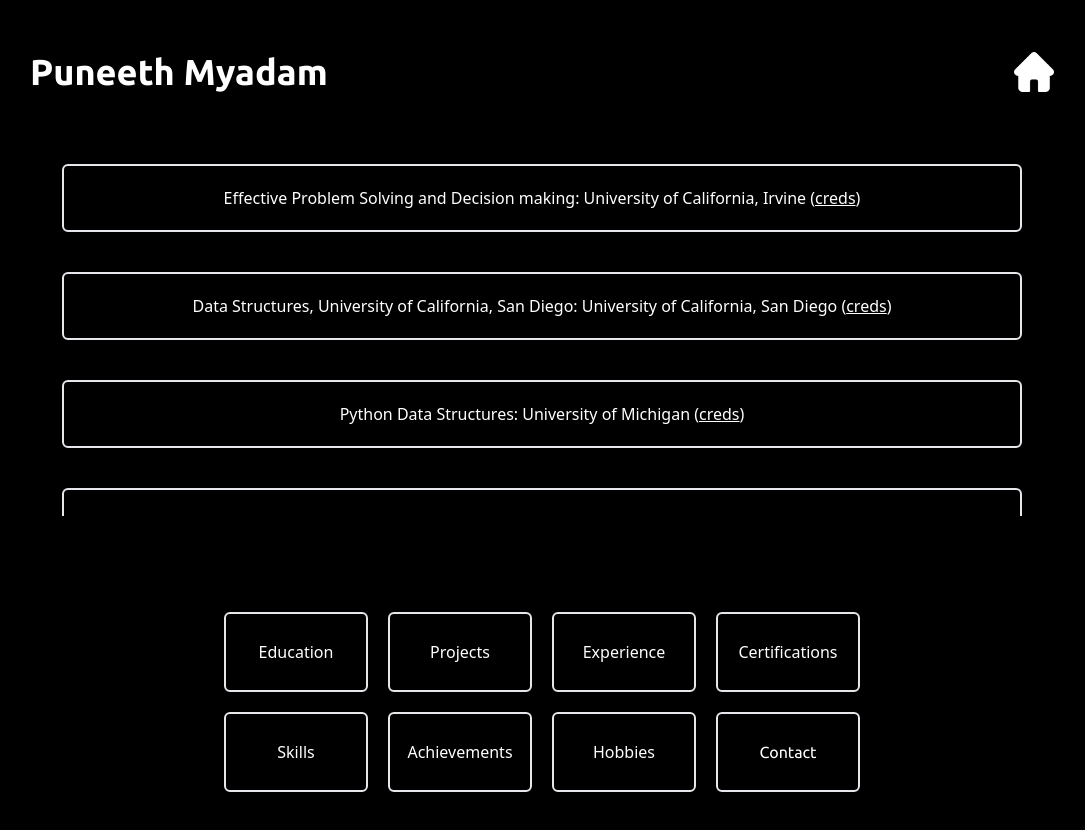
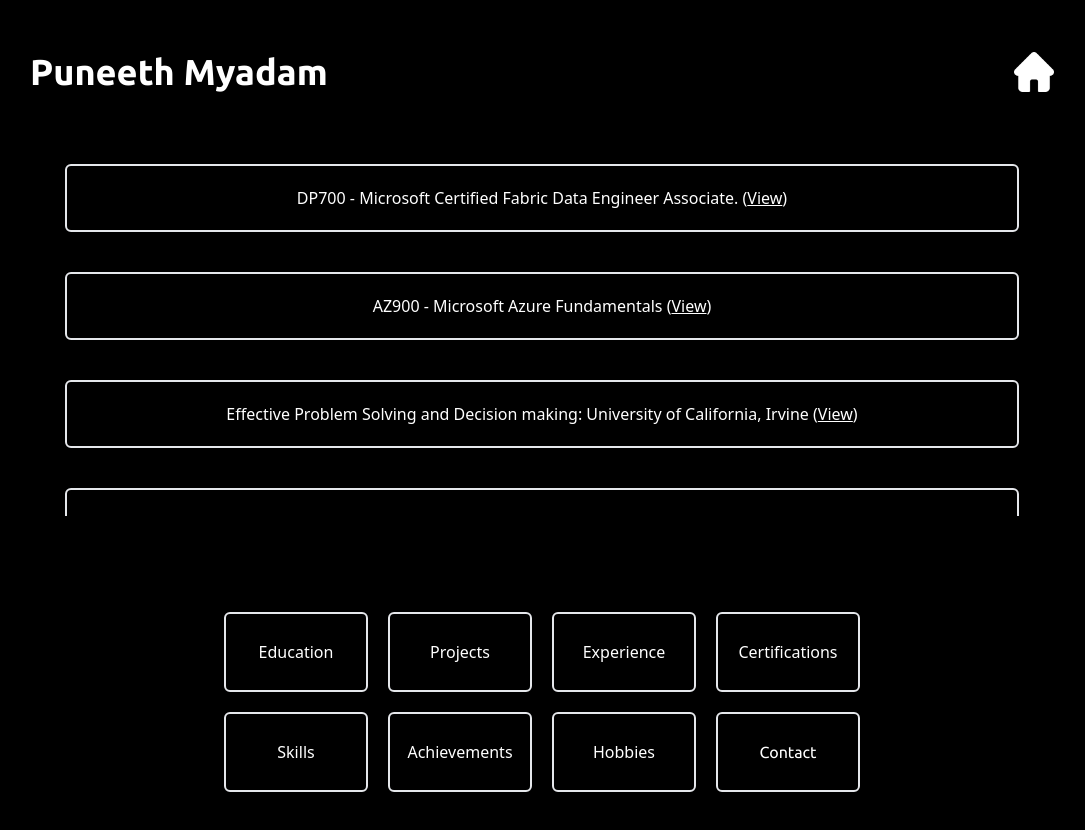
Before and after one commit to MyadamPuneeth/Portfolio, a React (Vite) app: page /Portfolio/certifications in a window 1280 px wide. Shown: the top 830 px of the page, without its empty margins (98-1183 px from the left). Built offline with nearby package versions, Linux system fonts and the light colour scheme; no server answers.

Commit message:
Added dp-700

```diff
--- a/src/components/Navbar.jsx
+++ b/src/components/Navbar.jsx
@@ -1,12 +1,11 @@
 import React from 'react'
 import fire from '../assets/fire (1).png';
-import SupabaseConn from './SupabaseConn';
 
 const Navbar = () => {
     return (
         <div className='z-0'>
             <div className="navbar bg-black h-20 shadow-sm flex items-center justify-end pr-20 gap-2">
-                <a className="btn btn-ghost mt-2.5 font-ubuntu text-white text-xl"><SupabaseConn/></a>
+                <a className="btn btn-ghost mt-2.5 font-ubuntu text-white text-xl">Feature build in process..</a>
                 <img className="w-10 h-10" src={fire}></img>
             </div>
         </div>
--- a/src/components/SupabaseConn.jsx
+++ /dev/null
@@ -1,51 +0,0 @@
-import React from 'react'
-import { useState, useEffect, useRef } from 'react';
-import { createClient } from '@supabase/supabase-js';
-
-const supabaseUrl = import.meta.env.VITE_DBURL;
-const supabaseKey = import.meta.env.VITE_DBKEY;
-console.log("URL exists:", !!supabaseUrl);
-console.log("Key exists:", !!supabaseKey);
-export const supabase = createClient(supabaseUrl, supabaseKey);
-
-
-const SupabaseConn = () => {
-    const [views, setViews] = useState(null);
-    const isMounted = useRef(false);
-
-    useEffect(() => {
-        if (isMounted.current) return; // Skip if already run
-        isMounted.current = true;
-
-        const updateAndFetchViews = async () => {
-            // 1. Call the SQL function we created to increment +1
-            const hasVisited = sessionStorage.getItem('visited_home');
-
-            if (!hasVisited) {
-                // 1. ONLY increment if they haven't visited yet
-                await supabase.rpc('increment_views', { page_id: 'home' });
-                // Mark them as counted for this session
-                sessionStorage.setItem('visited_home', 'true');
-            }
-
-            // 2. Fetch the new total
-            const { data } = await supabase
-                .from('site_stats')
-                .select('view_count')
-                .eq('id', 'home')
-                .single();
-
-            if (data) setViews(data.view_count);
-        };
-
-        updateAndFetchViews();
-    }, []);
-
-    return (
-        <div style={{ padding: '10px', borderRadius: '5px' }}>
-            {views !== null ? `Site Visits: ${views}` : 'Loading views...'}
-        </div>
-    );
-}
-
-export default SupabaseConn
--- a/src/components/pages/Certifications.jsx
+++ b/src/components/pages/Certifications.jsx
@@ -1,27 +1,34 @@
 import React from 'react'
+import DP700 from '../../assets/DP-700.pdf'
+import AZ900 from '../../assets/AZ-900.pdf'
 
 const Certifications = () => {
   return (
     <div className='flex flex-col items-center mt-5 w-full gap-20 h-[44vh] overflow-y-scroll scrollbar-hide'>
       <div className='flex flex-col gap-10'>
         <div className='border-2 rounded-md py-5 px-32 text-center'>
+          DP700 - Microsoft Certified Fabric Data Engineer Associate.
+          <a href={DP700} target="_blank" rel="noreferrer"> (<u>View</u>)</a>
+        </div>
+        <div className='border-2 rounded-md py-5 px-32 text-center'>
+          AZ900 - Microsoft Azure Fundamentals
+          <a href={AZ900} target="_blank" rel="noreferrer"> (<u>View</u>)</a>
+        </div>
+        <div className='border-2 rounded-md py-5 px-32 text-center'>
           Effective Problem Solving and Decision making: University of California, Irvine
-          <a href="https://coursera.org/verify/UF95BWQWXJD7"> (<u>creds</u>)</a>
+          <a href="https://coursera.org/verify/UF95BWQWXJD7"> (<u>View</u>)</a>
         </div>
         <div className='border-2 rounded-md py-5 px-32 text-center'>
           Data Structures, University of California, San Diego: University of California, San Diego
-          <a href="https://coursera.org/verify/C8N3YUD6RH9R"> (<u>creds</u>)</a>
+          <a href="https://coursera.org/verify/C8N3YUD6RH9R"> (<u>View</u>)</a>
         </div>
         <div className='border-2 rounded-md py-5 px-32 text-center'>
           Python Data Structures: University of Michigan
-          <a href="https://coursera.org/verify/YNTJUUWBNUJ8"> (<u>creds</u>)</a>
-        </div>
-        <div className='border-2 rounded-md py-5 px-32 text-center'>
-          AZ900 - Microsoft Azure Fundamentals
+          <a href="https://coursera.org/verify/YNTJUUWBNUJ8"> (<u>View</u>)</a>
         </div>
         <div className='border-2 rounded-md py-5 px-32 text-center'>
           Cryptography: University of Maryland
-          <a href="https://www.coursera.org/account/accomplishments/verify/QJL4WX6YN325"> (<u>creds</u>)</a>
+          <a href="https://www.coursera.org/account/accomplishments/verify/QJL4WX6YN325"> (<u>View</u>)</a>
         </div>
       </div>
     </div>
```
Also changed, not shown: 2 other files (tests, documents, lock files or other folders).
